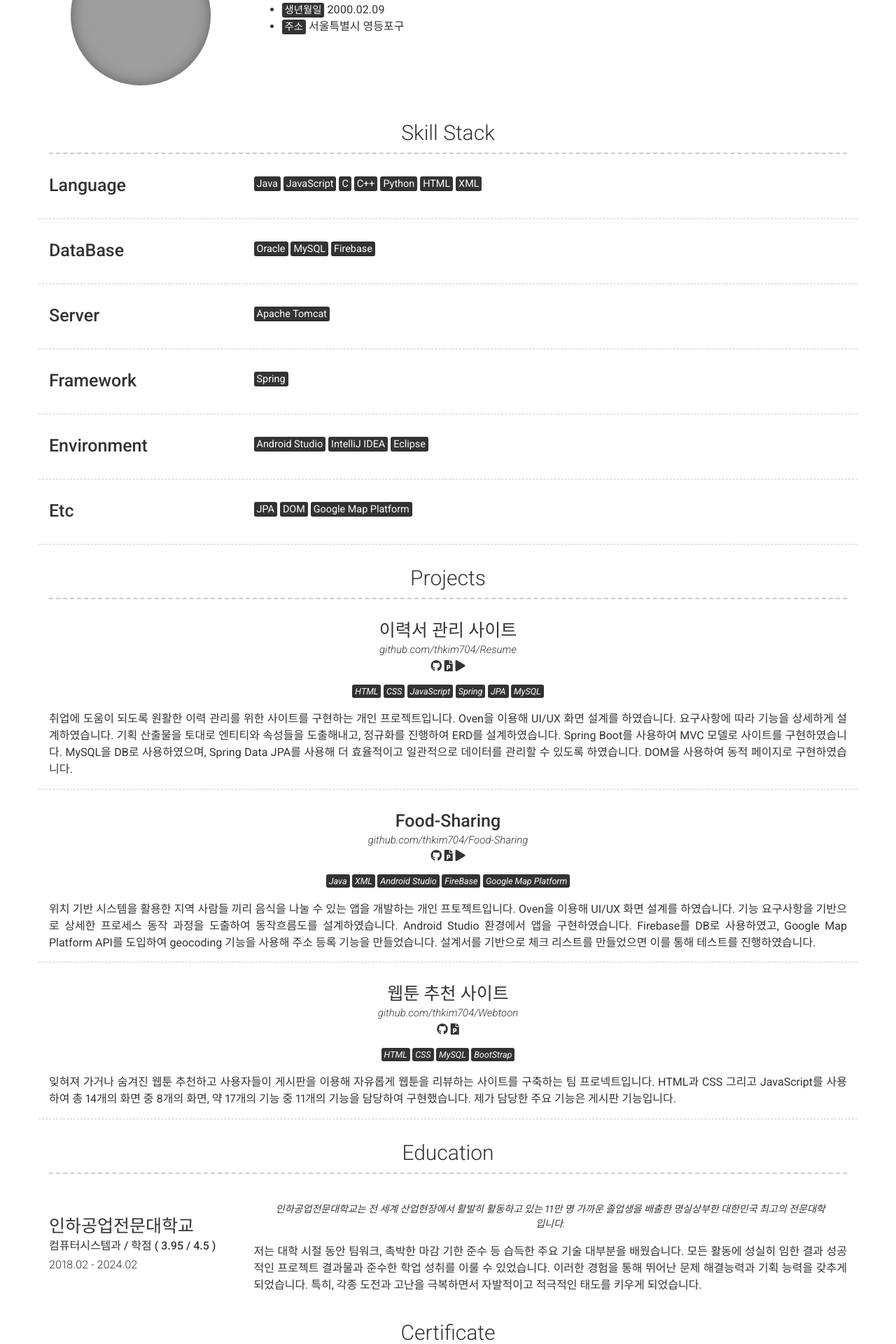
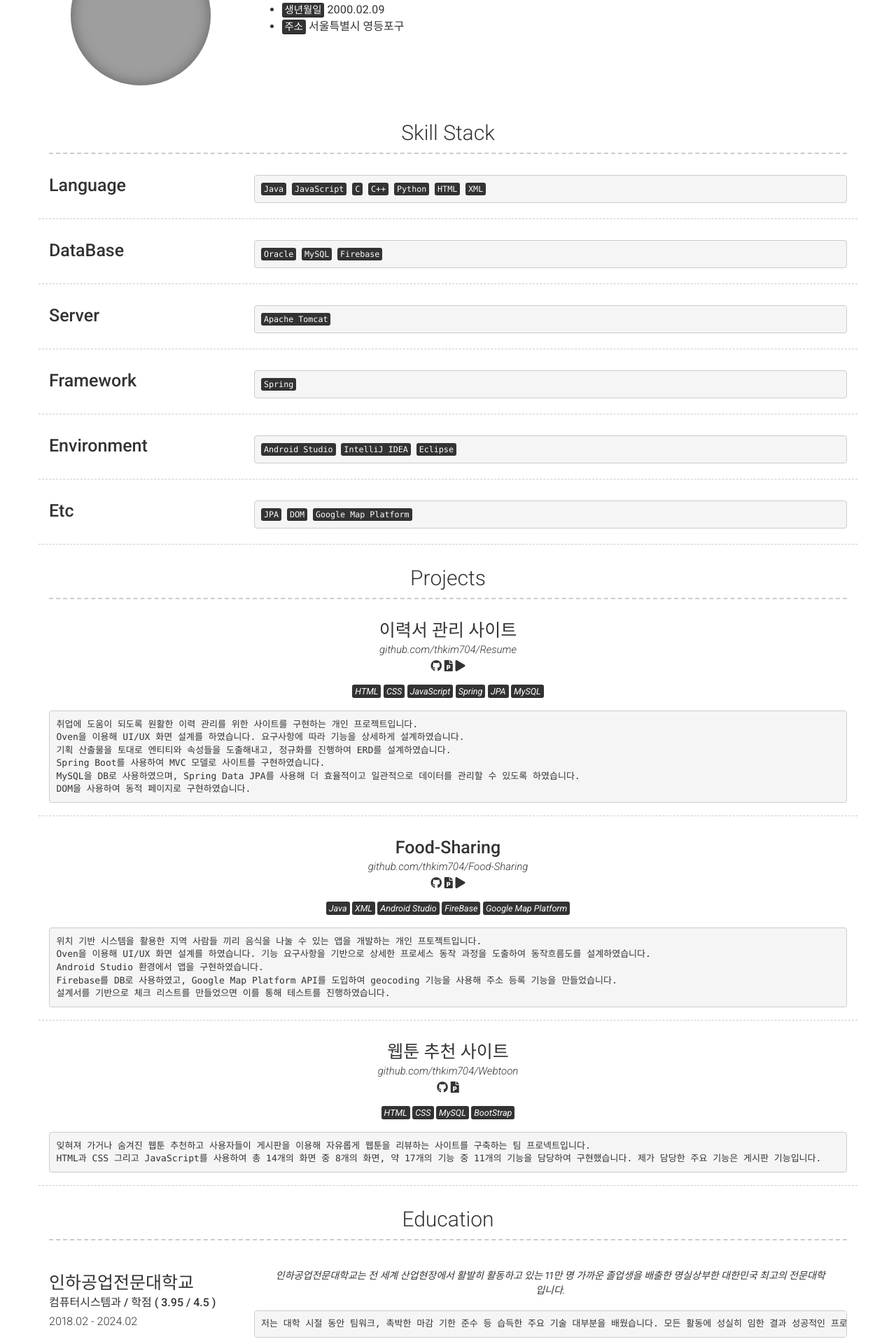
Before and after one commit to thkim704/thkim704.github.io, a Jekyll site: the page built from index.md, in a window 1280 px wide. Shown: the part 407-2327 px from the top of the page at 70% size. Built offline with Jekyll 4.4.1, drawn with Linux system fonts in a browser that asks for light colours; nearby versions of some CDN libraries; grey boxes are pictures that could not be loaded.

Commit message:
Update section-list.html

```diff
--- a/_includes/section-list.html
+++ b/_includes/section-list.html
@@ -23,7 +23,7 @@
       {%- if item.quote -%}
         <p class="quote">{{ item.quote }}</p>
       {%- endif -%}
-      {{ item.description | strip | markdownify }}
+      {{ item.description | strip | prepend: "<pre>" | append: "</pre>" }}
     </div>
   </div>
 {% endfor %}
```
